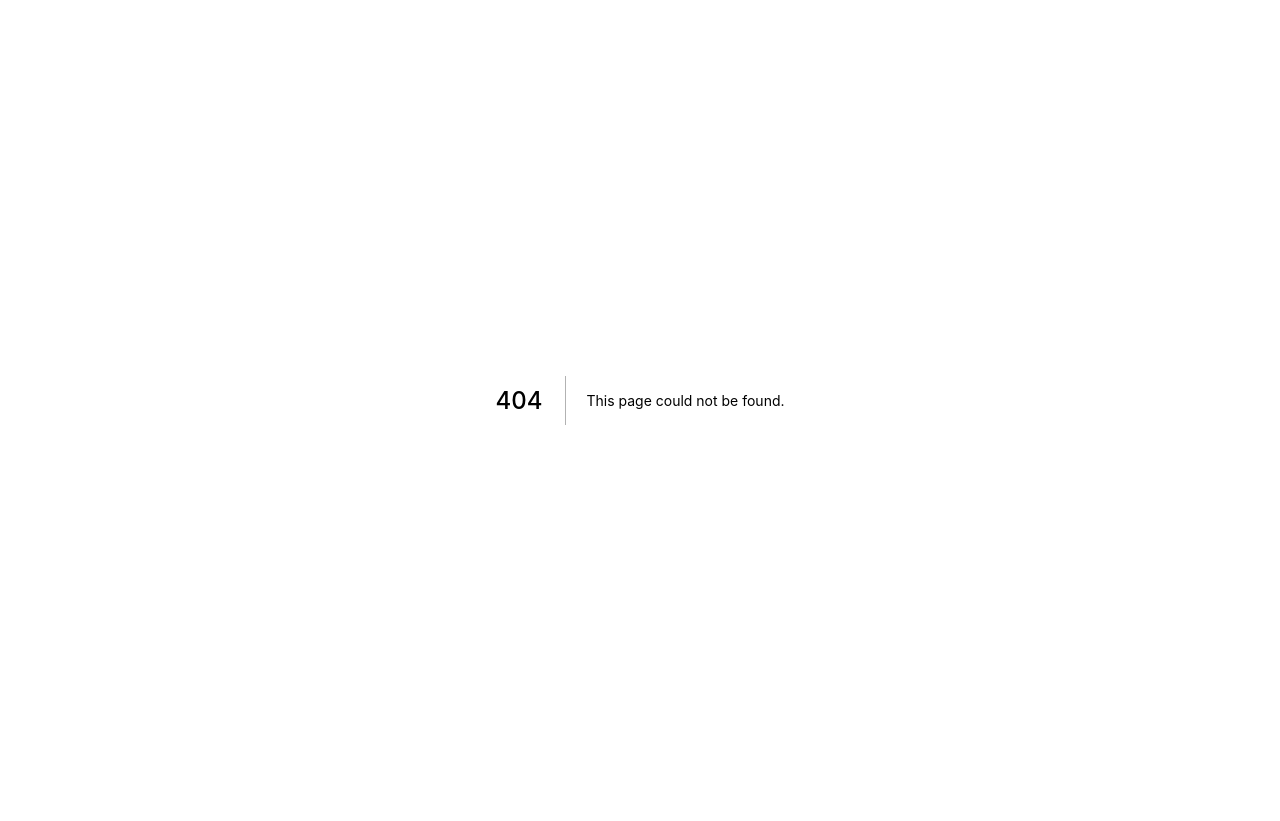
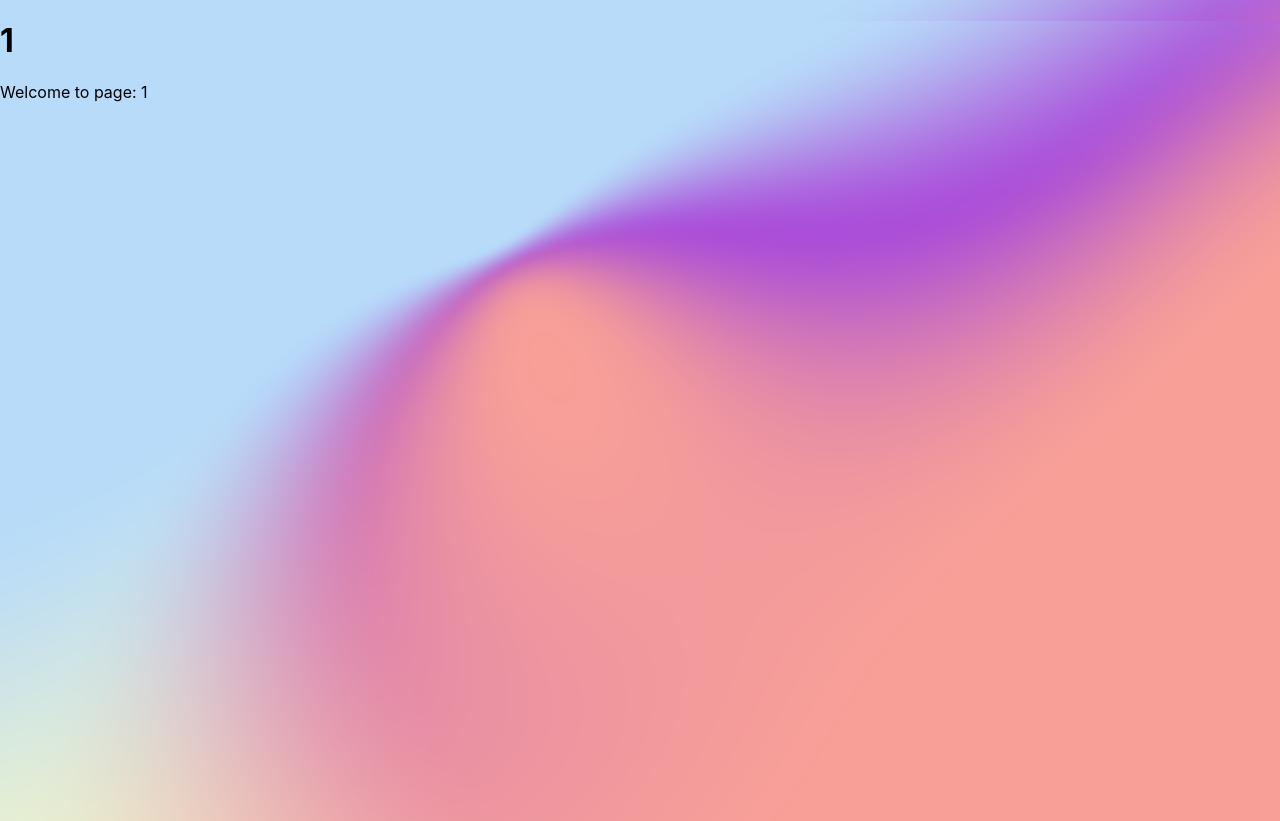
Before and after one commit to Acalltoredemption/discover-coffee-store, a Next.js app: page /1 in a window 1280 px wide. Before the commit this address had no page. Before the commit the page ends 800 px from the top, so only its background shows below. Built offline with nearby package versions, Linux system fonts and the light colour scheme.

Commit message:
practice with dynamic routes in next

```diff
--- /dev/null
+++ b/pages/[dynamic].js
@@ -0,0 +1,14 @@
+import { useRouter } from "next/router";
+
+const Dynamic = () => {
+    const router = useRouter();
+    console.log(router);
+    return (
+        <div >
+        <h1>{router.query.dynamic}</h1>
+         <div>Welcome to page: {router.query.dynamic}</div>
+         </div>
+    )
+};
+
+export default Dynamic;
```
Also changed, not shown: pages/courses/nextjs.js (added, +8 -0 lines).
